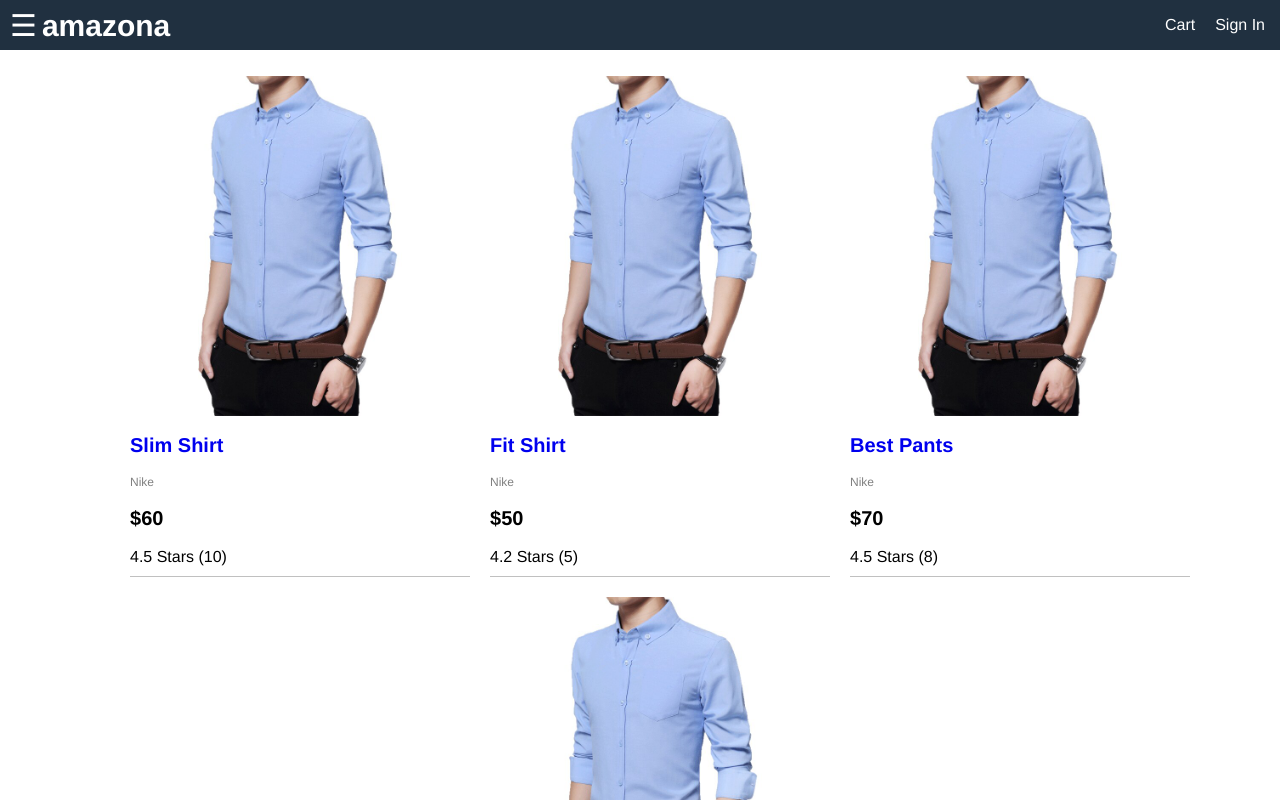
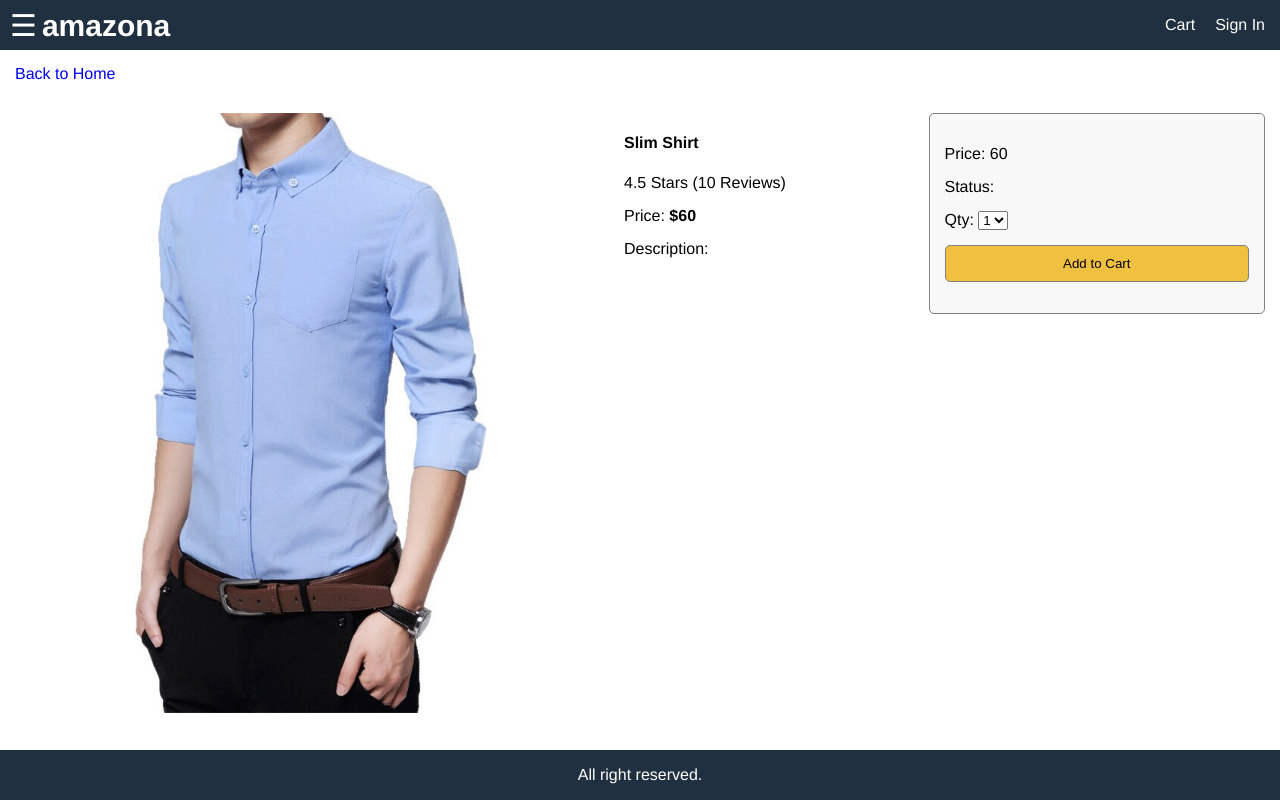
Before and after one commit to MajemiteJames/amazon_react_clone, a React (Create React App) app in the folder frontend/: page /product/1 in a window 1280 px wide. Shown: the top 800 px of the page. Built offline with nearby package versions, Linux system fonts and the light colour scheme.

Commit message:
implemented the single product detail page

```diff
--- a/frontend/package.json
+++ b/frontend/package.json
@@ -8,6 +8,7 @@
     "@testing-library/user-event": "^7.2.1",
     "react": "^16.13.1",
     "react-dom": "^16.13.1",
+    "react-router-dom": "^5.2.0",
     "react-scripts": "3.4.1"
   },
   "scripts": {
--- a/frontend/src/App.js
+++ b/frontend/src/App.js
@@ -1,6 +1,9 @@
 import React from "react";
+import { BrowserRouter, Route, Link } from "react-router-dom";
 import data from "./data";
 import "./App.css";
+import HomeScreen from "./Screens/HomeScreen";
+import productScreen from "./Screens/ProductScreen";
 
 function App() {
   const openMenu = () => {
@@ -11,11 +14,12 @@ function App() {
     document.querySelector(".sidebar").classList.remove("open");
   };
   return (
+    <BrowserRouter>
       <div className="grid-container">
         <header className="header">
           <div className="brand">
             <button onClick={openMenu}>&#9776;</button>
-          <a href="index.html">amazona</a>
+            <Link to="/">amazona</Link>
           </div>
           <div className="header-links">
             <a href="cart.html">Cart</a>
@@ -39,31 +43,13 @@ function App() {
         </aside>
         <main className="main">
           <div className="content">
-          <ul className="products">
-            {data.products.map((product) => (
-              <li>
-                <div className="product">
-                  <img
-                    className="product-image"
-                    src={product.image}
-                    alt="product"
-                  />
-                  <div className="product-name">
-                    <a href="product.html">{product.name}</a>
-                  </div>
-                  <div className="product-brand">{product.brand}</div>
-                  <div className="product-price">${product.price}</div>
-                  <div className="product-rating">
-                    {product.rating} Stars ({product.numReviews})
-                  </div>
-                </div>
-              </li>
-            ))}
-          </ul>
+            <Route path="/product/:id" component={productScreen} />
+            <Route path="/" exact={true} component={HomeScreen} />
           </div>
         </main>
         <footer className="footer">All right reserved.</footer>
       </div>
+    </BrowserRouter>
   );
 }
 
--- /dev/null
+++ b/frontend/src/Screens/HomeScreen.js
@@ -0,0 +1,33 @@
+import React from "react";
+import data from "../data";
+import { Link } from "react-router-dom";
+
+function HomeScreen(props) {
+  return (
+    <ul className="products">
+      {data.products.map((product) => (
+        <li>
+          <div className="product">
+            <Link to={"/product/" + product._id}>
+              <img
+                className="product-image"
+                src={product.image}
+                alt="product"
+              />
+            </Link>
+            <div className="product-name">
+              <Link to={"/product/" + product._id}>{product.name}</Link>
+            </div>
+            <div className="product-brand">{product.brand}</div>
+            <div className="product-price">${product.price}</div>
+            <div className="product-rating">
+              {product.rating} Stars ({product.numReviews})
+            </div>
+          </div>
+        </li>
+      ))}
+    </ul>
+  );
+}
+
+export default HomeScreen;
--- /dev/null
+++ b/frontend/src/Screens/ProductScreen.js
@@ -0,0 +1,56 @@
+import React from "react";
+import data from "../data";
+import { Link } from "react-router-dom";
+
+function ProductScreen(props) {
+  const product = data.products.find((x) => x._id === props.match.params.id);
+  return (
+    <div>
+      <div className="back-to-result">
+        <Link to="/">Back to Home</Link>
+      </div>
+      <div className="details">
+        <div className="details-image">
+          <img src={product.image} alt="product" />
+        </div>
+        <div className="details-info">
+          <ul>
+            <li>
+              <h4>{product.name}</h4>
+            </li>
+            <li>
+              {product.rating} Stars ({product.numReviews} Reviews)
+            </li>
+            <li>
+              Price: <b>${product.price}</b>
+            </li>
+            <li>
+              Description:
+              <div>{product.description}</div>
+            </li>
+          </ul>
+        </div>
+        <div className="details-action">
+          <ul>
+            <li>Price: {product.price}</li>
+            <li>Status: {product.status}</li>
+            <li>
+              Qty:{" "}
+              <select>
+                <option>1</option>
+                <option>2</option>
+                <option>3</option>
+                <option>4</option>
+              </select>
+            </li>
+            <li>
+              <button className="button primary"> Add to Cart </button>
+            </li>
+          </ul>
+        </div>
+      </div>
+    </div>
+  );
+}
+
+export default ProductScreen;
--- a/frontend/src/index.css
+++ b/frontend/src/index.css
@@ -6,6 +6,10 @@ body {
   font: 1.6rem Helvetica;
   height: 100vh;
   margin: 0;
+}
+
+#root {
+  height: 100%;
 }
 .grid-container {
   display: grid;
@@ -132,3 +136,72 @@ a:hover {
   right: 0.5rem;
   top: 1.5rem;
 }
+
+/* Product Details */
+
+.details {
+  display: flex;
+  justify-content: space-between;
+  align-items: flex-start;
+  flex-wrap: wrap;
+  padding: 1.5rem;
+}
+
+.details-image {
+  flex: 2 1 60rem;
+}
+
+.details-image img {
+  max-width: 60rem;
+  width: 100%;
+}
+
+.details-info {
+  flex: 1 1 30rem;
+}
+
+.details-action {
+  flex: 1 1 30rem;
+}
+
+.details-info ul,
+.details-action ul {
+  list-style-type: none;
+  padding: 0;
+}
+
+.details-info li,
+.details-action li {
+  margin-bottom: 1.5rem;
+}
+
+.back-to-result {
+  padding: 1.5rem;
+}
+
+.details-action {
+  border: 0.1rem #808080 solid;
+  border-radius: 0.5rem;
+  background-color: #f8f8f8;
+  padding: 1.5rem;
+}
+
+.details-action ul li:last-child {
+  display: flex;
+  flex-direction: column;
+}
+
+.button {
+  padding: 1rem;
+  border: 0.1rem #808080 solid;
+  border-radius: 0.5rem;
+  cursor: pointer;
+}
+
+.button:hover {
+  border: 0.1rem #404040 solid;
+}
+
+.button.primary {
+  background-color: #f0c040;
+}
```
Also changed, not shown: 1 other file (tests, documents, lock files or other folders). Lines whose indentation alone changed are shown as unchanged.
